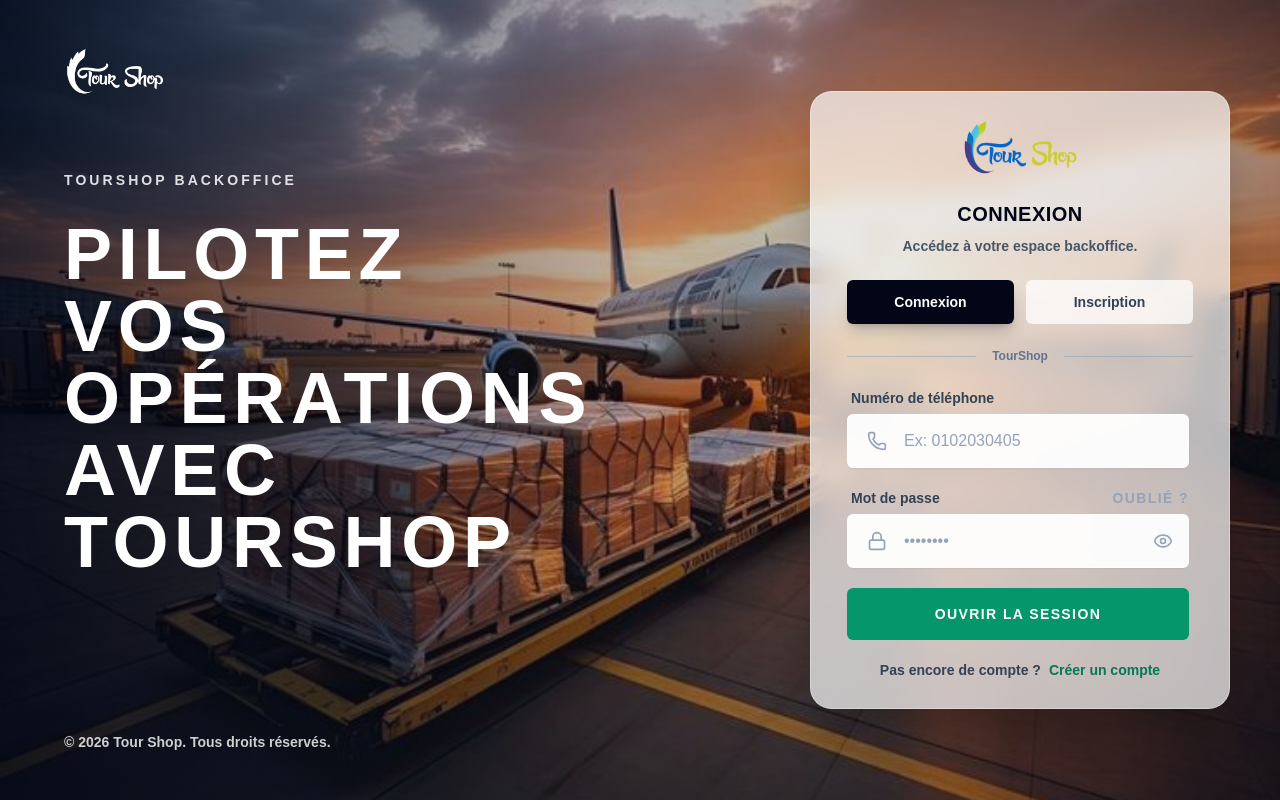
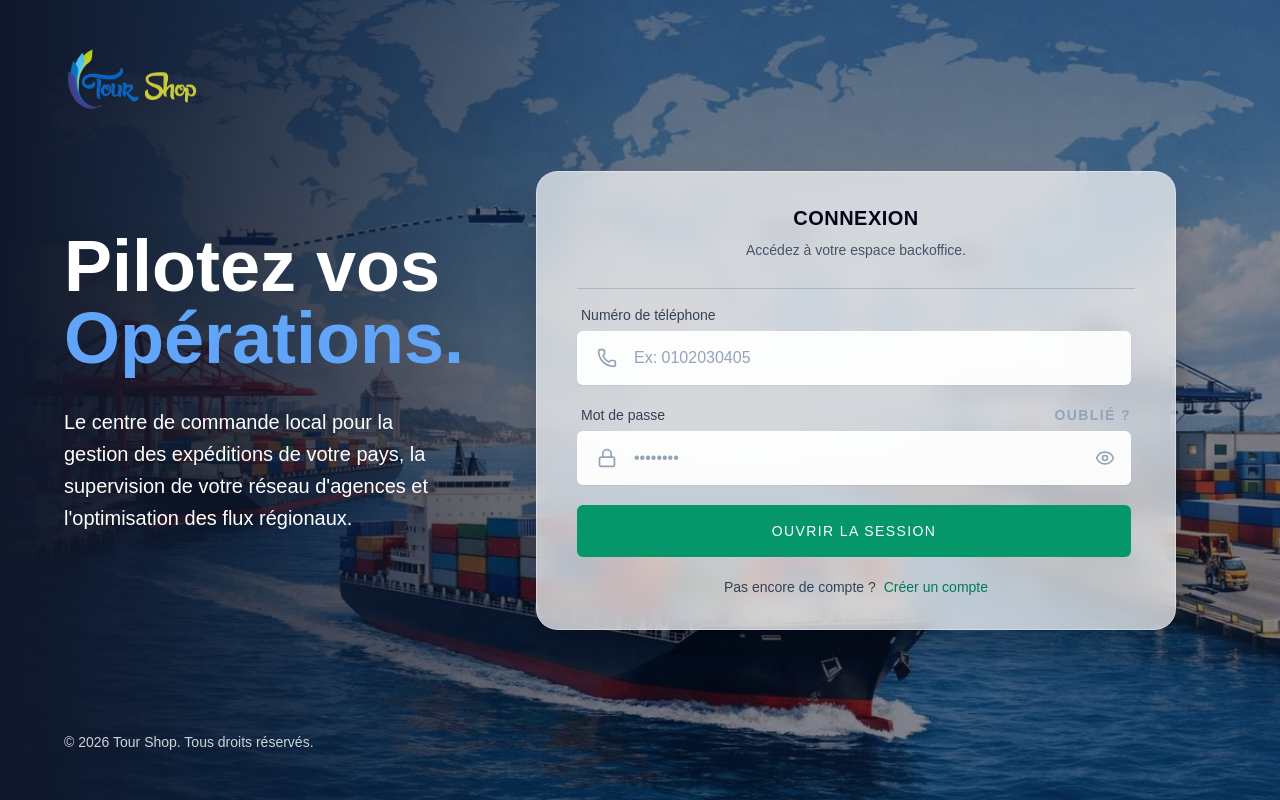
Before and after one commit to Tour-shop-Logistique/backoffice-app, a React (Vite) app: page / in a window 1280 px wide. Built offline with nearby package versions, Linux system fonts and the light colour scheme.

Commit message:
new design welcome

```diff
--- a/src/pages/WelcomePage.jsx
+++ b/src/pages/WelcomePage.jsx
@@ -8,7 +8,7 @@ import ForgotPasswordForm from '../components/auth/ForgotPasswordForm';
 import EmailVerificationForm from '../components/auth/EmailVerificationForm';
 
 import logo from '../assets/logo_transparent.png';
-import background from '../assets/background1.jpg';
+import background from '../assets/background1.png';
 
 const viewCopy = {
   login: {
@@ -41,8 +41,6 @@ const WelcomePage = () => {
     }
   }, [isAuthenticated, navigate]);
 
-  const showAuthTabs = !['forgot', 'verify-email'].includes(activeView);
-
   return (
     <main className="relative min-h-screen overflow-hidden bg-slate-950 text-white">
       <img
@@ -50,35 +48,34 @@ const WelcomePage = () => {
         alt=""
         className="absolute inset-0 h-full w-full object-cover"
       />
-      <div className="absolute inset-0 bg-gradient-to-r from-slate-950/70 via-slate-900/25 to-slate-950/35" />
+      <div className="absolute inset-0 bg-gradient-to-r from-slate-900 via-slate-950/50 to-slate-900/50" />
 
-      <div className="relative z-10 grid min-h-screen grid-cols-1 lg:grid-cols-[1fr_520px]">
+      <div className="relative z-10 grid min-h-screen grid-cols-1 lg:grid-cols-[minmax(0,1fr)_760px]">
         <section className="flex min-h-[38vh] flex-col justify-between px-6 py-8 sm:px-10 lg:min-h-screen lg:px-16 lg:py-12">
           <img
             src={logo}
             alt="Tour Shop"
-            className="h-12 w-fit object-contain brightness-0 invert drop-shadow-lg"
+            className="h-16 w-fit hidden lg:block object-contain drop-shadow-lg"
           />
 
           <div className="max-w-2xl pb-6 lg:pb-20">
-            <p className="mb-7 text-sm font-extrabold uppercase tracking-[0.22em] text-white/85">
-              TourShop Backoffice
+            <h1 className="max-w-3xl text-5xl font-bold tracking-normal leading-[3.5rem] text-white drop-shadow-2xl sm:text-6xl xl:text-7xl">
+              Pilotez vos<br />
+              <span className="text-blue-400">Opérations.</span>
+            </h1>
+            <p className="mt-8 max-w-2xl text-xl font-medium leading-8 text-white">
+              Le centre de commande local pour la gestion des expéditions de votre pays, la supervision de votre réseau d'agences et l'optimisation des flux régionaux.
             </p>
-            <h1 className="text-5xl font-black uppercase leading-[1.15] tracking-[0.08em] text-white drop-shadow-2xl sm:text-6xl xl:text-7xl">
-              Pilotez<br />
-              vos opérations<br />
-              avec TourShop
-            </h1>
           </div>
 
-          <p className="hidden text-sm font-semibold text-white/80 lg:block">
+          <p className="hidden text-sm font-medium text-white/80 lg:block">
             &copy; {new Date().getFullYear()} Tour Shop. Tous droits réservés.
           </p>
         </section>
 
-        <section className="flex items-center justify-center px-5 pb-8 pt-0 lg:min-h-screen lg:px-12 lg:py-10">
-          <div className="w-full max-w-[420px] rounded-[1.35rem] border border-white/35 bg-white/70 px-7 py-7 text-slate-950 shadow-2xl shadow-black/30 backdrop-blur-md sm:px-9">
-            <div className="mb-6 flex justify-center">
+        <section className="flex items-center justify-start px-5 pb-8 pt-0 lg:min-h-screen lg:py-10 lg:pl-4 lg:pr-16">
+          <div className="w-full max-w-[640px] rounded-[1.35rem] border border-white/35 bg-white/70 px-8 py-8 text-slate-950 shadow-2xl shadow-black/30 backdrop-blur-md sm:px-10">
+            <div className="mb-7 lg:hidden flex justify-center">
               <img
                 src={logo}
                 alt="Tour Shop"
@@ -86,52 +83,23 @@ const WelcomePage = () => {
               />
             </div>
 
-            <div className="mb-6 text-center">
-              <h2 className="text-xl font-black uppercase tracking-wide text-slate-950">
+            <div className="mb-7 text-center">
+              <h2 className="text-xl font-bold uppercase tracking-wide text-slate-950">
                 {viewCopy[activeView].title}
               </h2>
-              <p className="mt-2 text-sm font-semibold text-slate-600">
+              <p className="mt-2 text-sm font-medium text-slate-600">
                 {viewCopy[activeView].subtitle}
               </p>
             </div>
 
-            {showAuthTabs && (
-              <div className="mb-6 grid grid-cols-2 gap-3">
-                <button
-                  type="button"
-                  onClick={() => setActiveView('login')}
-                  className={`rounded-md px-4 py-3 text-sm font-black transition ${
-                    activeView === 'login'
-                      ? 'bg-slate-950 text-white shadow-lg shadow-slate-950/20'
-                      : 'bg-white/75 text-slate-700 hover:bg-white'
-                  }`}
-                >
-                  Connexion
-                </button>
-                <button
-                  type="button"
-                  onClick={() => setActiveView('register')}
-                  className={`rounded-md px-4 py-3 text-sm font-black transition ${
-                    activeView === 'register'
-                      ? 'bg-slate-950 text-white shadow-lg shadow-slate-950/20'
-                      : 'bg-white/75 text-slate-700 hover:bg-white'
-                  }`}
-                >
-                  Inscription
-                </button>
-              </div>
-            )}
-
-            <div className="relative mb-6 flex items-center gap-4 text-xs font-semibold text-slate-500">
-              <div className="h-px flex-1 bg-slate-400/60" />
-              <span>TourShop</span>
+            <div className="relative mb-4 flex items-center gap-4 text-xs font-medium text-slate-500">
               <div className="h-px flex-1 bg-slate-400/60" />
             </div>
 
-            <div className="max-h-[56vh] overflow-y-auto pr-1 [&_label]:text-slate-700 [&_label]:tracking-normal [&_label]:normal-case [&_input]:rounded-md [&_input]:border-white/80 [&_input]:bg-white/95 [&_input]:shadow-sm [&_button[type='submit']]:rounded-md [&_button[type='submit']]:bg-emerald-600 [&_button[type='submit']]:shadow-none [&_button[type='submit']:hover]:bg-emerald-700">
+            <div className="pr-1 [&_label]:text-slate-700 [&_label]:font-medium [&_label]:tracking-normal [&_label]:normal-case [&_input]:rounded-md [&_input]:border-white/80 [&_input]:bg-white/95 [&_input]:shadow-sm [&_button[type='submit']]:rounded-md [&_button[type='submit']]:bg-emerald-600 [&_button[type='submit']]:font-medium [&_button[type='submit']]:shadow-none [&_button[type='submit']:hover]:bg-emerald-700">
               {activeView === 'login' && (
                 <LoginForm
-                  onSuccess={() => {}}
+                  onSuccess={() => { }}
                   switchToRegister={() => setActiveView('register')}
                   switchToForgotPassword={() => setActiveView('forgot')}
                 />
@@ -139,7 +107,7 @@ const WelcomePage = () => {
 
               {activeView === 'register' && (
                 <RegisterForm
-                  onSuccess={() => {}}
+                  onSuccess={() => { }}
                   onVerificationRequired={(email) => {
                     setVerificationEmail(email);
                     setActiveView('verify-email');
@@ -161,14 +129,14 @@ const WelcomePage = () => {
               )}
             </div>
 
-            <div className="mt-5 flex items-center justify-center gap-2 text-sm font-semibold text-slate-700">
+            <div className="mt-5 flex flex-col items-center justify-center gap-1 text-center text-sm font-normal text-slate-700 sm:flex-row sm:gap-2">
               {activeView === 'login' && (
                 <>
                   <span>Pas encore de compte ?</span>
                   <button
                     type="button"
                     onClick={() => setActiveView('register')}
-                    className="font-black text-emerald-700 hover:text-emerald-800"
+                    className="font-medium text-emerald-700 hover:text-emerald-800"
                   >
                     Créer un compte
                   </button>
@@ -179,7 +147,7 @@ const WelcomePage = () => {
                 <button
                   type="button"
                   onClick={() => setActiveView('login')}
-                  className="font-black text-emerald-700 hover:text-emerald-800"
+                  className="font-medium text-emerald-700 hover:text-emerald-800"
                 >
                   Retour à la connexion
                 </button>
```
Also changed, not shown: src/assets/background1.jpg (deleted), src/assets/background1.png (added).
